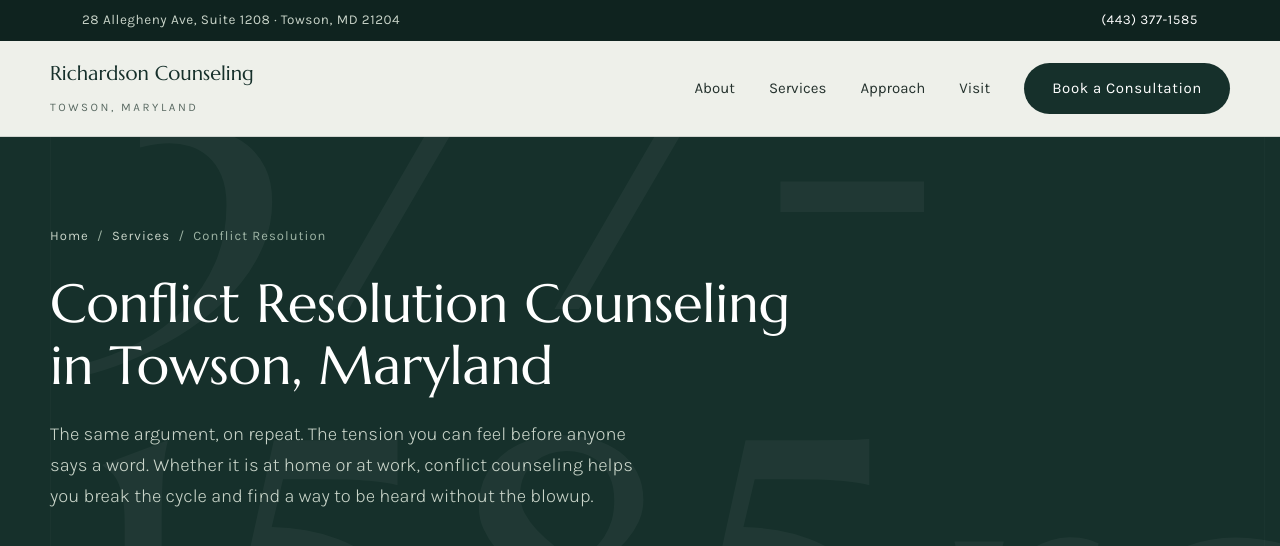
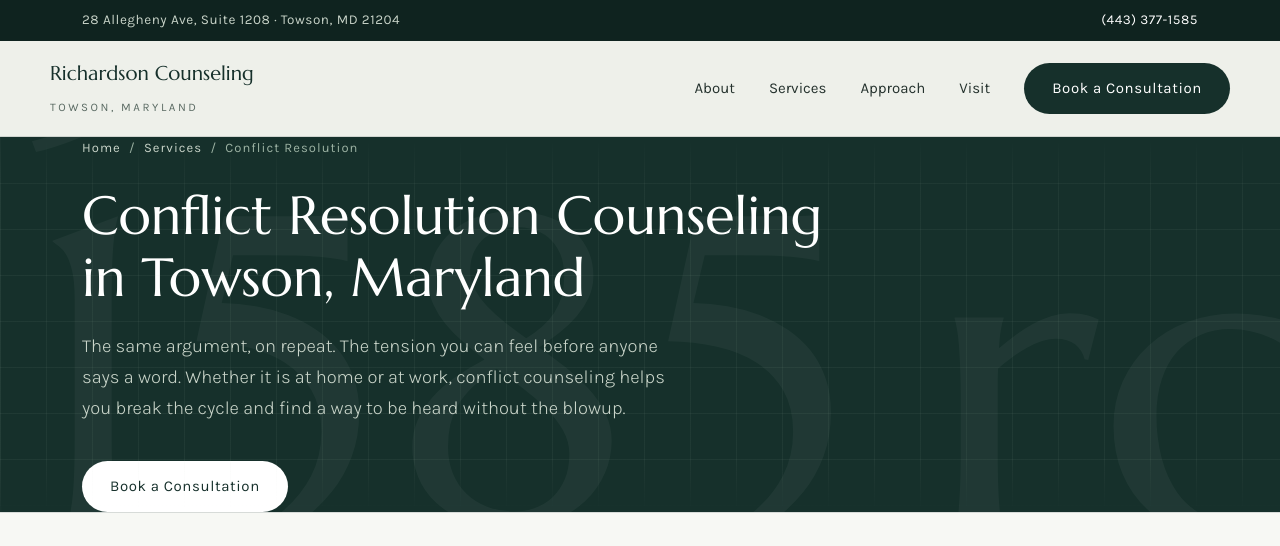
Before and after one commit to kbradley1587/matt-richardson, a plain HTML site: page conflict-resolution.html in a window 1280 px wide. Shown: the top 546 px of the page. Drawn offline with Linux system fonts and the light colour scheme.

Commit message:
Update conflict-resolution.html

```diff
--- a/conflict-resolution.html
+++ b/conflict-resolution.html
@@ -119,7 +119,16 @@
 
 .page-hero{position:relative;overflow:hidden;background:var(--pine);color:var(--sage-soft);}
 .page-hero .ghost{position:absolute;right:-3%;bottom:-24%;font-family:'Marcellus',serif;font-size:clamp(280px,34vw,460px);color:#fff;opacity:.04;line-height:1;pointer-events:none;user-select:none;}
-.page-hero-inner{position:relative;padding:88px 0 92px;}
+.page-hero::before{
+  content:"";position:absolute;inset:0;z-index:0;pointer-events:none;
+  background-image:
+    linear-gradient(rgba(201,212,201,.06) 1px,transparent 1px),
+    linear-gradient(90deg,rgba(201,212,201,.06) 1px,transparent 1px);
+  background-size:46px 46px;
+  -webkit-mask-image:linear-gradient(180deg,transparent,#000 14%,#000 86%,transparent);
+  mask-image:linear-gradient(180deg,transparent,#000 14%,#000 86%,transparent);
+}
+.page-hero-inner{z-index:1;}
 .crumb{font-size:13px;letter-spacing:.08em;margin-bottom:26px;color:var(--sage);}
 .crumb a{color:var(--sage-soft);}
 .crumb a:hover{color:#fff;}
```
